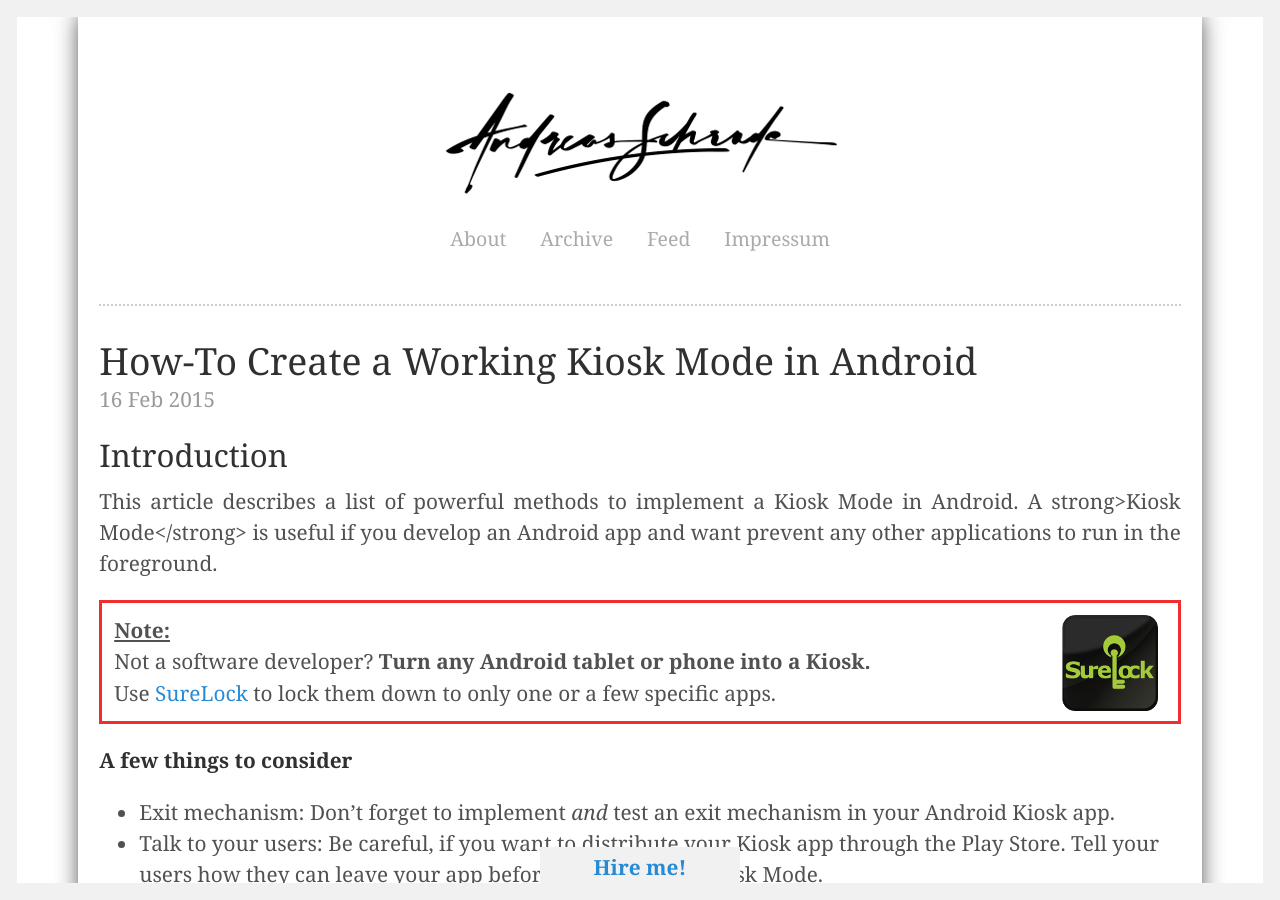
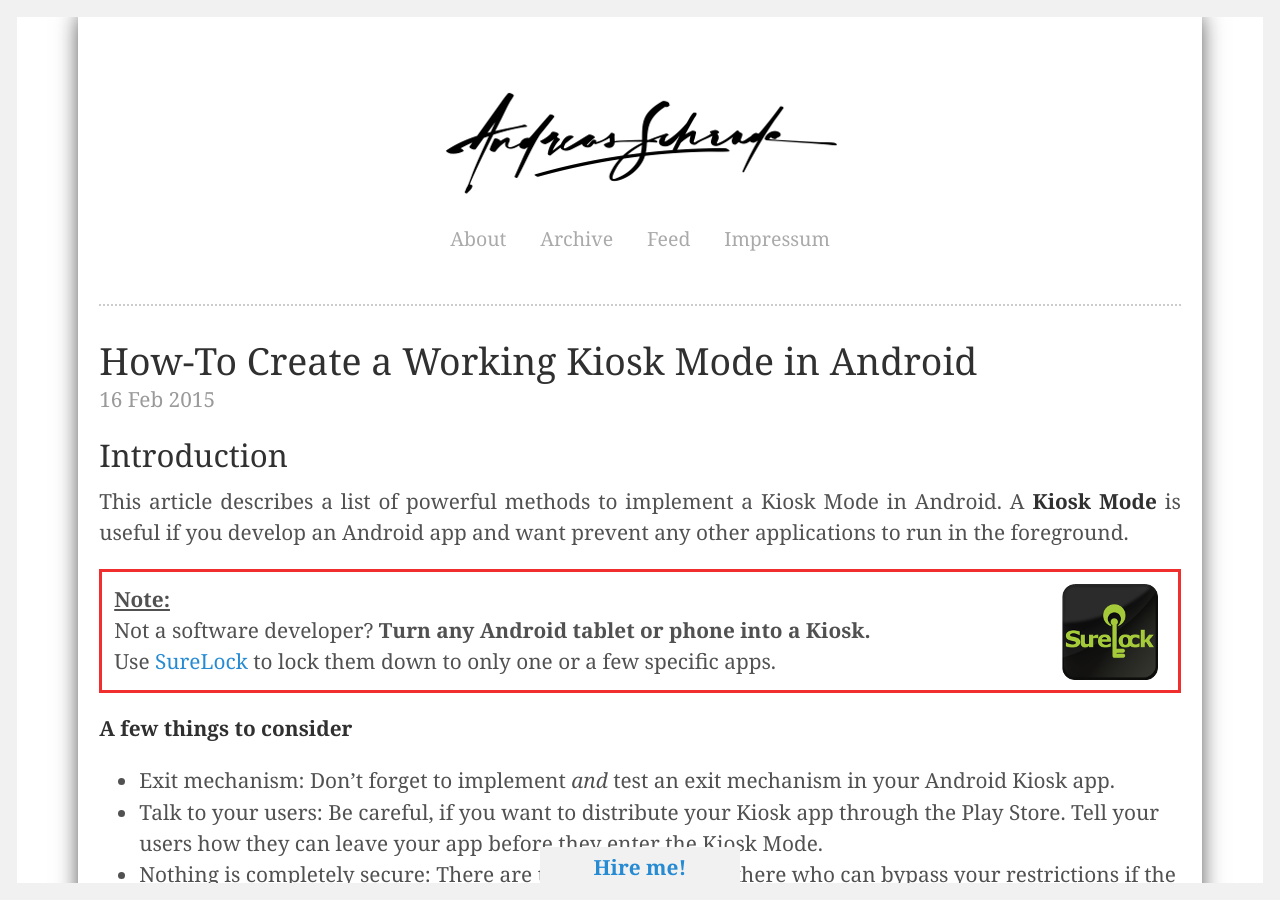
Before and after one commit to andreasschrade/andreasschrade.github.com, a Jekyll site: the page built from _posts/2015-02-16-android-tutorial-how-to-create-a-kiosk-mode-in-android.md, in a window 1280 px wide and 900 px high. Built offline with Jekyll 4.4.1, drawn with Linux system fonts in a browser that asks for light colours; Markdown is read by kramdown in place of the engine named in the settings; comment, search, counter and statistics services are not loaded.

Commit message:
fix formatting

```diff
--- a/_posts/2015-02-16-android-tutorial-how-to-create-a-kiosk-mode-in-android.md
+++ b/_posts/2015-02-16-android-tutorial-how-to-create-a-kiosk-mode-in-android.md
@@ -11,7 +11,7 @@
 
 ## Introduction
 
-This article describes a list of powerful methods to implement a Kiosk Mode in Android. A strong>Kiosk Mode</strong> is useful if you develop an Android app and want prevent any other applications to run in the foreground.
+This article describes a list of powerful methods to implement a Kiosk Mode in Android. A <strong>Kiosk Mode</strong> is useful if you develop an Android app and want prevent any other applications to run in the foreground.
 <p style="
     border: 3px solid #f12e2e;
     padding: 12px;
```
